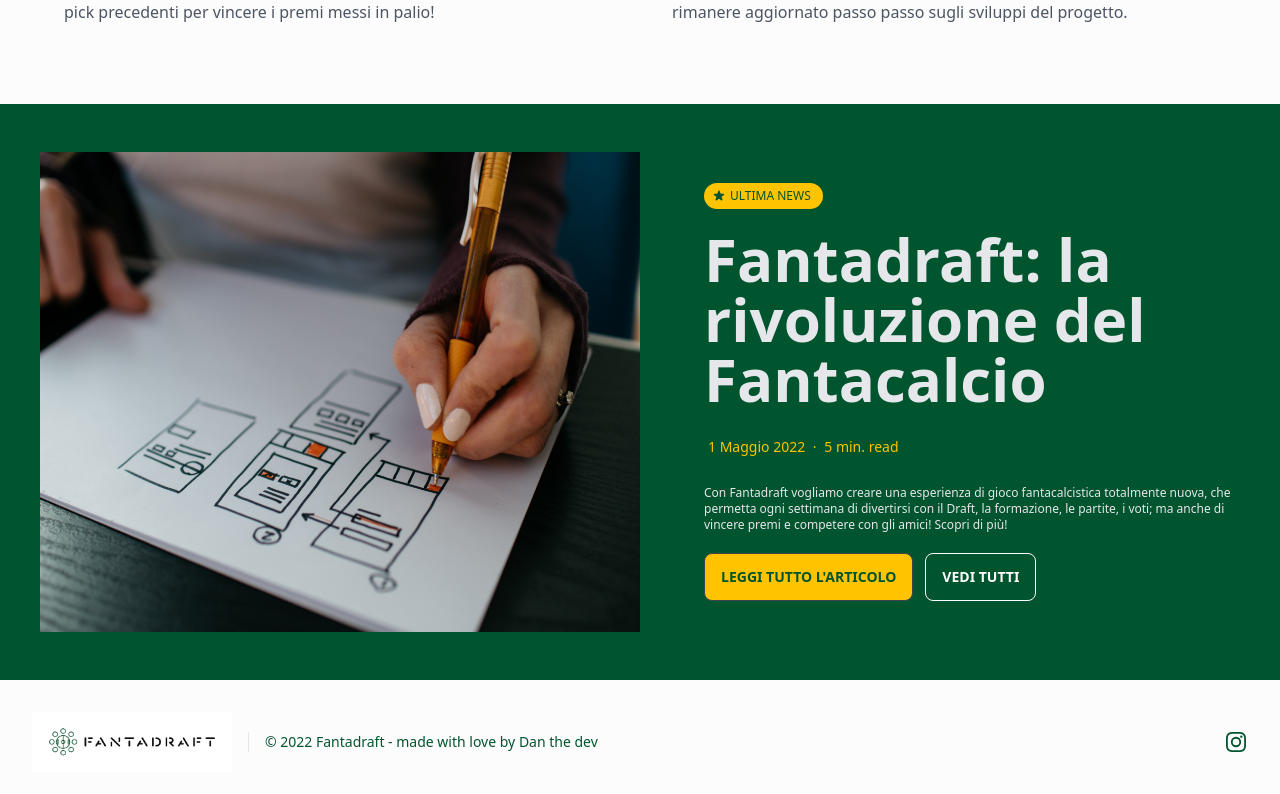
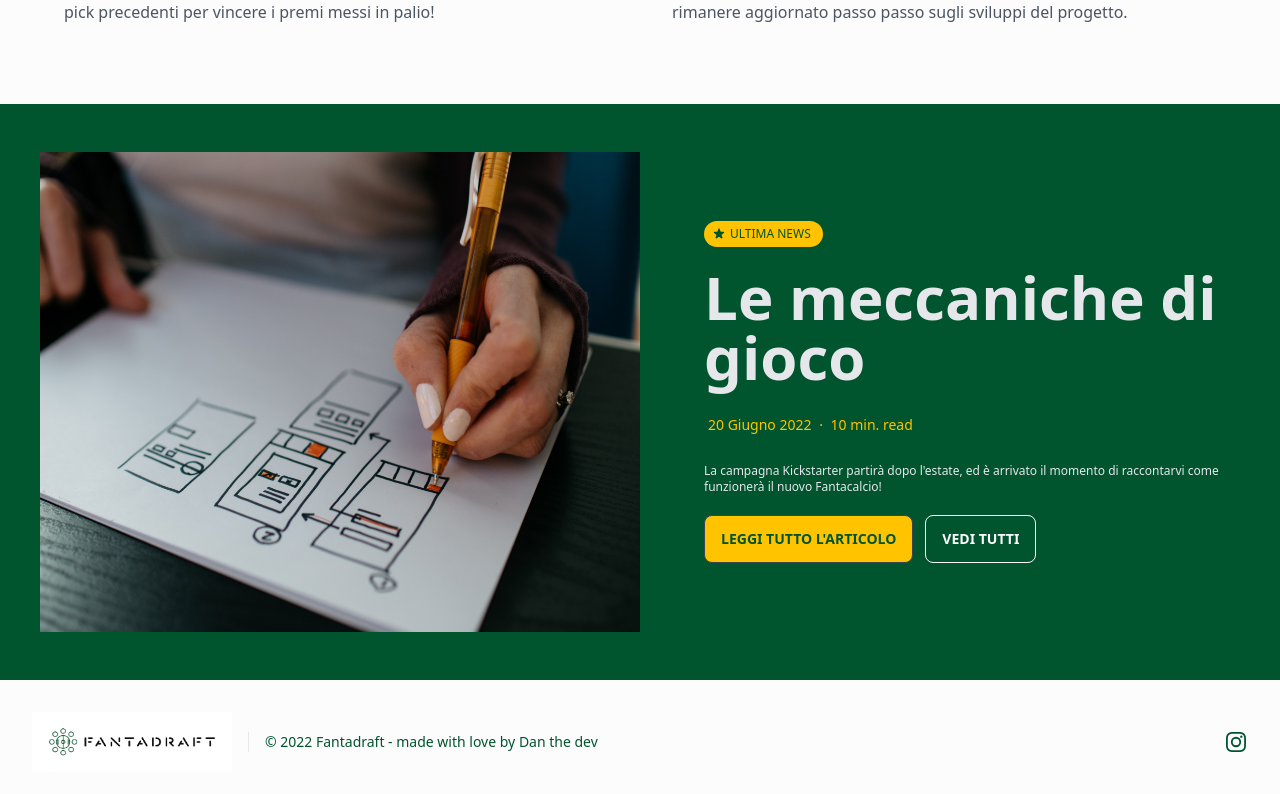
Before and after one commit to dan-the-dev/fantadraft-website, a Next.js app: page / in a window 1280 px wide. Shown: the part 1192-1986 px from the top of the page. Built offline with nearby package versions, Linux system fonts and the light colour scheme.

Commit message:
feat: updated post on home

```diff
--- a/components/localizedPages/homepage/en.tsx
+++ b/components/localizedPages/homepage/en.tsx
@@ -70,10 +70,10 @@ const EnHomepage = () => {
                                 <svg className="w-3.5 h-3.5 mr-1" fill="currentColor" viewBox="0 0 20 20" xmlns="http://www.w3.org/2000/svg"><path d="M9.049 2.927c.3-.921 1.603-.921 1.902 0l1.07 3.292a1 1 0 00.95.69h3.462c.969 0 1.371 1.24.588 1.81l-2.8 2.034a1 1 0 00-.364 1.118l1.07 3.292c.3.921-.755 1.688-1.54 1.118l-2.8-2.034a1 1 0 00-1.175 0l-2.8 2.034c-.784.57-1.838-.197-1.539-1.118l1.07-3.292a1 1 0 00-.364-1.118L2.98 8.72c-.783-.57-.38-1.81.588-1.81h3.461a1 1 0 00.951-.69l1.07-3.292z"></path></svg>
                                 <span>LATEST NEWS</span>
                             </div>
-                            <h1 className="cursor-pointer text-4xl font-bold leading-none lg:text-5xl xl:text-6xl" onClick={() => {router.push('/en/blog/come-funziona-fantadraft')}}>Fantadraft: Fantasy Football revolution</h1>
-                            <p className="pt-2 text-sm font-medium text-secondary"><span className="mx-1">1st of May 2022</span> · <span className="mx-1">5 min. read</span></p>
+                            <h1 className="cursor-pointer text-4xl font-bold leading-none lg:text-5xl xl:text-6xl" onClick={() => {router.push('/en/blog/come-funziona-fantadraft')}}>Game mechanics</h1>
+                            <p className="pt-2 text-sm font-medium text-secondary"><span className="mx-1">20th of June 2022</span> · <span className="mx-1">10 min. read</span></p>
                             <p className="pt-2 text-xs">
-                            With Fantadraft we want to create a totally new fantasy football experience, which allows you to have fun every week with the draft, the training, the matches, the votes; but also to win prizes and compete with friends! Find out more!
+                                The Kickstarter campaign will launch after the summer, and it's time to tell you how the new fantasy football will work!
                             </p>
                         </div>
                         <div className="flex h-full w-full pt-5 md:pl-10 lg:pl-16">
--- a/components/localizedPages/homepage/it.tsx
+++ b/components/localizedPages/homepage/it.tsx
@@ -70,10 +70,10 @@ const ItHomepage = () => {
                                 <svg className="w-3.5 h-3.5 mr-1" fill="currentColor" viewBox="0 0 20 20" xmlns="http://www.w3.org/2000/svg"><path d="M9.049 2.927c.3-.921 1.603-.921 1.902 0l1.07 3.292a1 1 0 00.95.69h3.462c.969 0 1.371 1.24.588 1.81l-2.8 2.034a1 1 0 00-.364 1.118l1.07 3.292c.3.921-.755 1.688-1.54 1.118l-2.8-2.034a1 1 0 00-1.175 0l-2.8 2.034c-.784.57-1.838-.197-1.539-1.118l1.07-3.292a1 1 0 00-.364-1.118L2.98 8.72c-.783-.57-.38-1.81.588-1.81h3.461a1 1 0 00.951-.69l1.07-3.292z"></path></svg>
                                 <span>ULTIMA NEWS</span>
                             </div>
-                            <h1 className="text-4xl font-bold leading-none lg:text-5xl xl:text-6xl cursor-pointer" onClick={() => {router.push('/blog/come-funziona-fantadraft')}}>Fantadraft: la rivoluzione del Fantacalcio</h1>
-                            <p className="pt-2 text-sm font-medium text-secondary"><span className="mx-1">1 Maggio 2022</span> · <span className="mx-1">5 min. read</span></p>
+                            <h1 className="text-4xl font-bold leading-none lg:text-5xl xl:text-6xl cursor-pointer" onClick={() => {router.push('/blog/come-funziona-fantadraft')}}>Le meccaniche di gioco</h1>
+                            <p className="pt-2 text-sm font-medium text-secondary"><span className="mx-1">20 Giugno 2022</span> · <span className="mx-1">10 min. read</span></p>
                             <p className="pt-2 text-xs">
-                                Con Fantadraft vogliamo creare una esperienza di gioco fantacalcistica totalmente nuova, che permetta ogni settimana di divertirsi con il Draft, la formazione, le partite, i voti; ma anche di vincere premi e competere con gli amici! Scopri di più!
+                                La campagna Kickstarter partirà dopo l'estate, ed è arrivato il momento di raccontarvi come funzionerà il nuovo Fantacalcio!
                             </p>
                         </div>
                         <div className="flex h-full w-full pt-5 md:pl-10 lg:pl-16">
--- a/pages/blog/come-funziona-fantadraft.tsx
+++ b/pages/blog/come-funziona-fantadraft.tsx
@@ -203,10 +203,10 @@ const Blog: NextPage = () => {
             </p>
             <div className="flex justify-around py-5 px-10">
                 <div className="flex justify-center px-5 md:px-0">
-                    <Image src={'/blog/draft1.jpg'} width={'300px'} height={'600px'} layout={'fixed'} />
+                    <Image src={'/blog/draft1en.jpg'} width={'300px'} height={'600px'} layout={'fixed'} />
                 </div>
                 <div className="flex justify-center px-5 md:px-0">
-                    <Image src={'/blog/draft2.jpg'} width={'300px'} height={'600px'} layout={'fixed'} />
+                    <Image src={'/blog/draft2en.jpg'} width={'300px'} height={'600px'} layout={'fixed'} />
                 </div>
             </div>
             <p>
```
Also changed, not shown: 2 other files (tests, documents, lock files or other folders).
